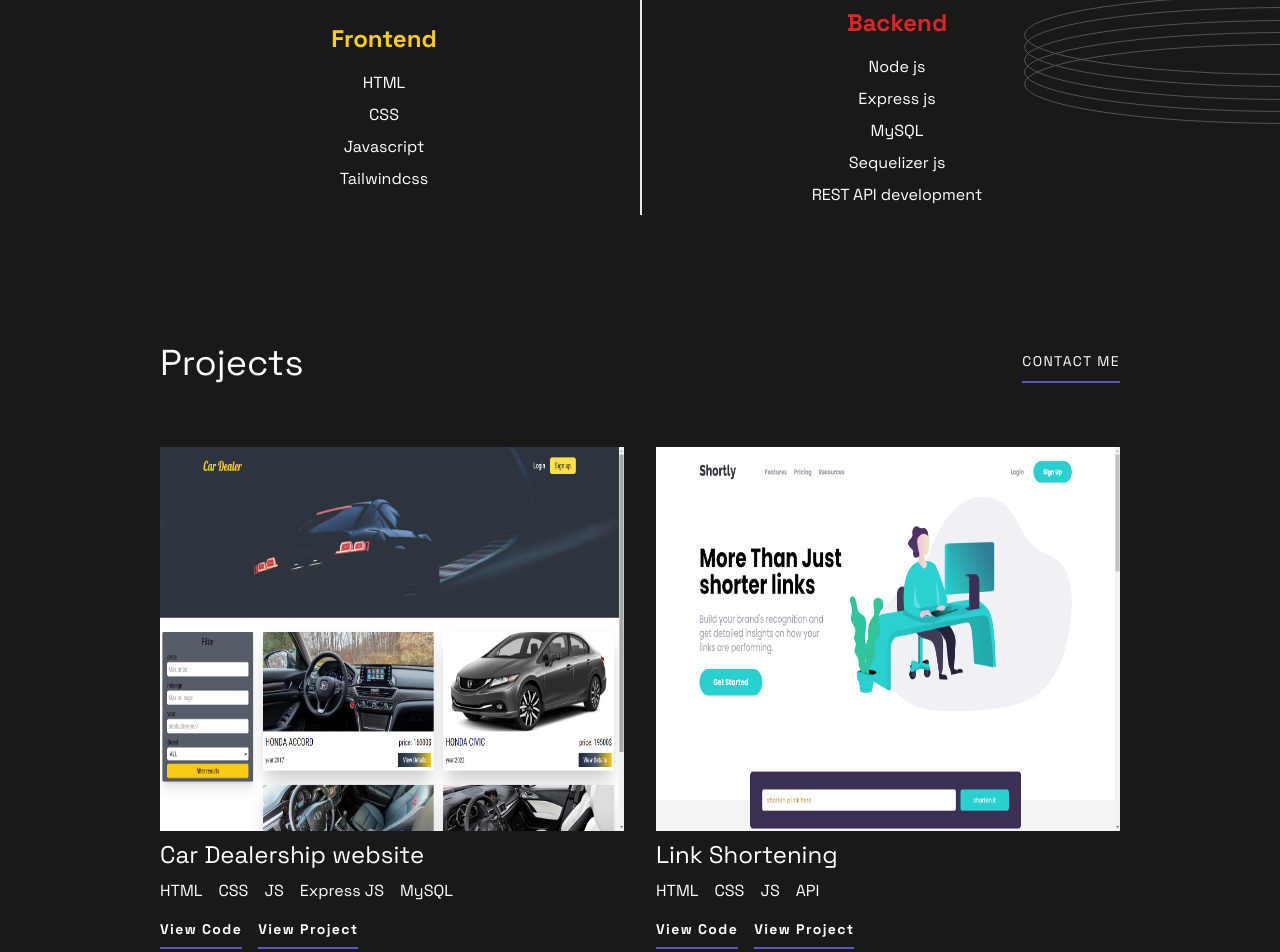
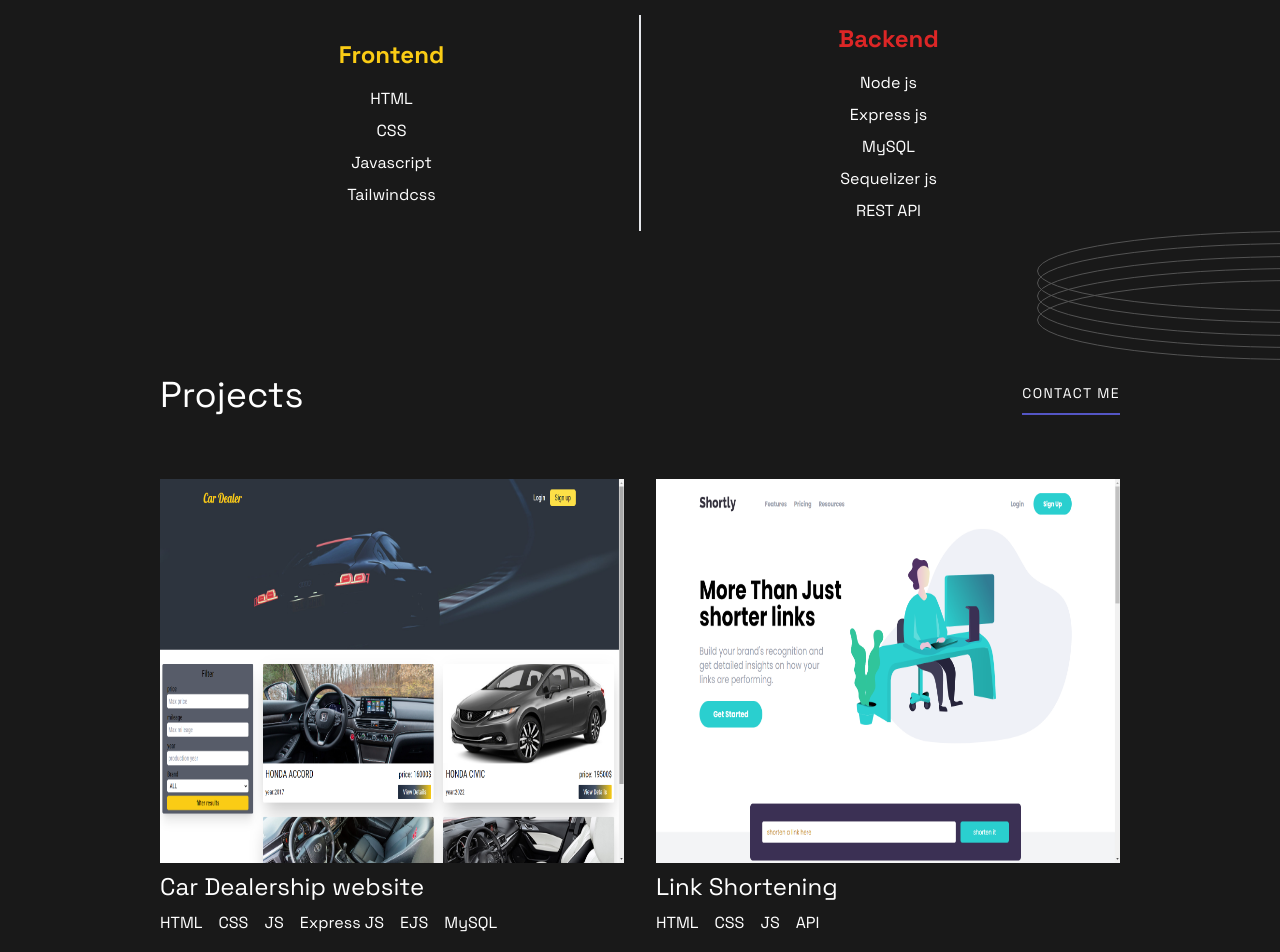
Before and after one commit to kamranrahmani/portfolio, a website: page index.html in a window 1280 px wide. Shown: the part 615-1567 px from the top of the page. Drawn offline with Linux system fonts and the light colour scheme.

Commit message:
fixed rings

```diff
--- a/index.html
+++ b/index.html
@@ -13,7 +13,7 @@
       rel="stylesheet"
     />
   </head>
-  <body class="bg-black/90 text-white">
+  <body class="bg-black/90 text-white overflow-x-hidden">
     <section class="p-4 max-w-5xl mx-auto" id="hero-nav">
         <nav class="flex flex-col justify-center items-center space-y-2 md:flex-row md:justify-between">
             <h1 class="text-xl font-bold">Kamran Rahmani</h1>
@@ -28,10 +28,10 @@
             <!-- rings -->
             <img src="./assets/pattern-rings.svg" alt="" class="absolute right-80 top-16 md:right-[80%] lg:right-[90%]">
             <!-- circle -->
-            <img src="./assets/pattern-circle.svg" alt="" class="absolute left-[90%] top-72 z-40 lg:left-[65%]">
+            <img src="./assets/pattern-circle.svg" alt="" class="absolute right-0 bottom-80 md:bottom-6 lg:left-[65%] lg:bottom-6 z-40">
             <!-- picture -->
             <div class="relative w-72 h-96">
-                <img src="./assets/photo.png" alt="" class="absolute w-72 h-96">
+                <img src="./assets/photo.png" alt="" class="absolute w-full h-full">
                 <div class="absolute w-full h-full bg-gradient-to-b from-transparent to-gray-50/10 left-0 top-0"></div>
             </div>
             <!-- about text -->
@@ -44,29 +44,29 @@
 
     </section>
     <!-- skills -->
-    <section class="relative">
+    <section class="p-4 max-w-5xl mx-auto">
         <h2 class="text-center text-3xl mb-8 mx-auto">Skills</h2>
-        <img src="./assets/pattern-rings.svg" alt="" class="absolute left-[60%] top-16 md:left-[80%]">
-        <!-- frontend -->
-        <div class="max-w-5xl mx-auto flex flex-col md:flex-row md:space-y-0 items-center space-y-6 mb-32">
-            <div class="p-2 rounded-lg w-1/2">
+
+        <div class="relative container flex flex-col md:flex-row md:space-y-0 items-center space-y-6 mb-16">
+            <img src="./assets/pattern-rings.svg" alt="" class="absolute left-[50%] top-[100%] md:left-[75%] lg:left-[90%]">
+            <div class="p-2 rounded-lg flex-1">
                 <h1 class="text-2xl font-bold text-center mb-4 text-yellow-400">Frontend</h1>
                 <div class="grid gap-y-2 text-center">
                     <p>HTML</p>
                     <p>CSS</p>
                     <p>Javascript</p>
                     <p>Tailwindcss</p>
+                </div>
 
-                </div>
             </div>
-            <div class="p-2 rounded-lg w-1/2 md:border-l-2 md:rounded-none md:rounded-r-lg ">
+            <div class="p-2 rounded-lg md:border-l-2 md:rounded-none md:rounded-r-lg flex-1">
                 <h1 class="text-2xl font-bold text-center mb-4 text-red-600">Backend</h1>
                 <div class="grid gap-y-2 text-center">
                     <p>Node js</p>
                     <p>Express js</p>
                     <p>MySQL</p>
                     <p>Sequelizer js</p>
-                    <p>REST API development</p>
+                    <p>REST API</p>
                 </div>
             </div>
         </div>
@@ -97,6 +97,7 @@
                         <p>CSS</p>
                         <p>JS</p>
                         <p>Express JS</p>
+                        <p>EJS</p>
                         <p>MySQL</p>
                     </div>
                     <!-- links -->
```
Also changed, not shown: css/output.css.
